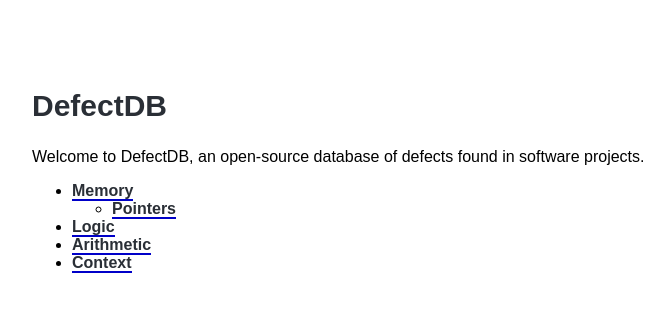
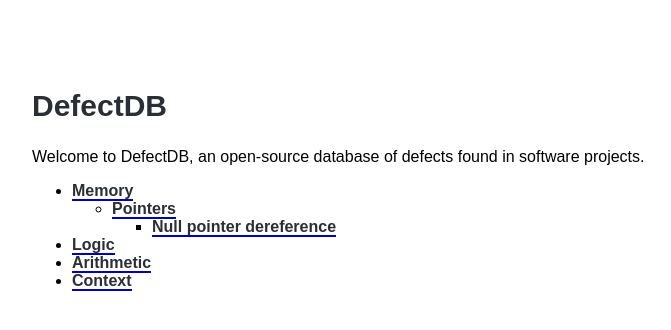
Before and after one commit to defectdb/defectdb.github.io, a Jekyll site: the page built from index.html, in a window 1280 px wide. Shown: the top 330 px of the page, without its empty margins (96-767 px from the left). Built offline with Jekyll 4.4.1, drawn with Linux system fonts in a browser that asks for light colours; some web fonts are replaced; the list of posts is cut into pages by our own code.

Commit message:
Show defects in the list

```diff
--- a/_data/group.yml
+++ b/_data/group.yml
@@ -1,14 +1,19 @@
 - name: mem
   title: Memory
+  full: mem
   permalink: /mem
   group:
     - name: ptr
+      full: mem.ptr
       title: Pointers
       permalink: /mem/ptr
 - name: logic
+  full: logic
   title: Logic
   permalink: /logic
 - name: arithmetic
+  full: arithmetic
   title: Arithmetic
 - name: context
+  full: context
   title: Context
--- /dev/null
+++ b/_includes/defect_list.html
@@ -0,0 +1,9 @@
+<ul>
+  {% for page in site.pages %}
+  {% if page.group_full == include.group_full %}
+  <li>
+    <a href="{{ page.permalink }}">{{ page.title }}</a>
+  </li>
+  {% endif %}
+  {% endfor %}
+</ul>
--- a/_includes/group_list.html
+++ b/_includes/group_list.html
@@ -5,6 +5,9 @@
     {% assign old_tmp = tmp_group %}
     {% assign tmp_group = group.group %}
     {% include group_list.html %}
+
+    {% include defect_list.html group_full=group.full %}
+
     {% assign tmp_group = old_tmp %}
   </li>
   {% endfor %}
```
Also changed, not shown: _pages/mem/ptr/null_deref.md (+1 -0 lines), README.md, index.html (renamed from index.htm).
